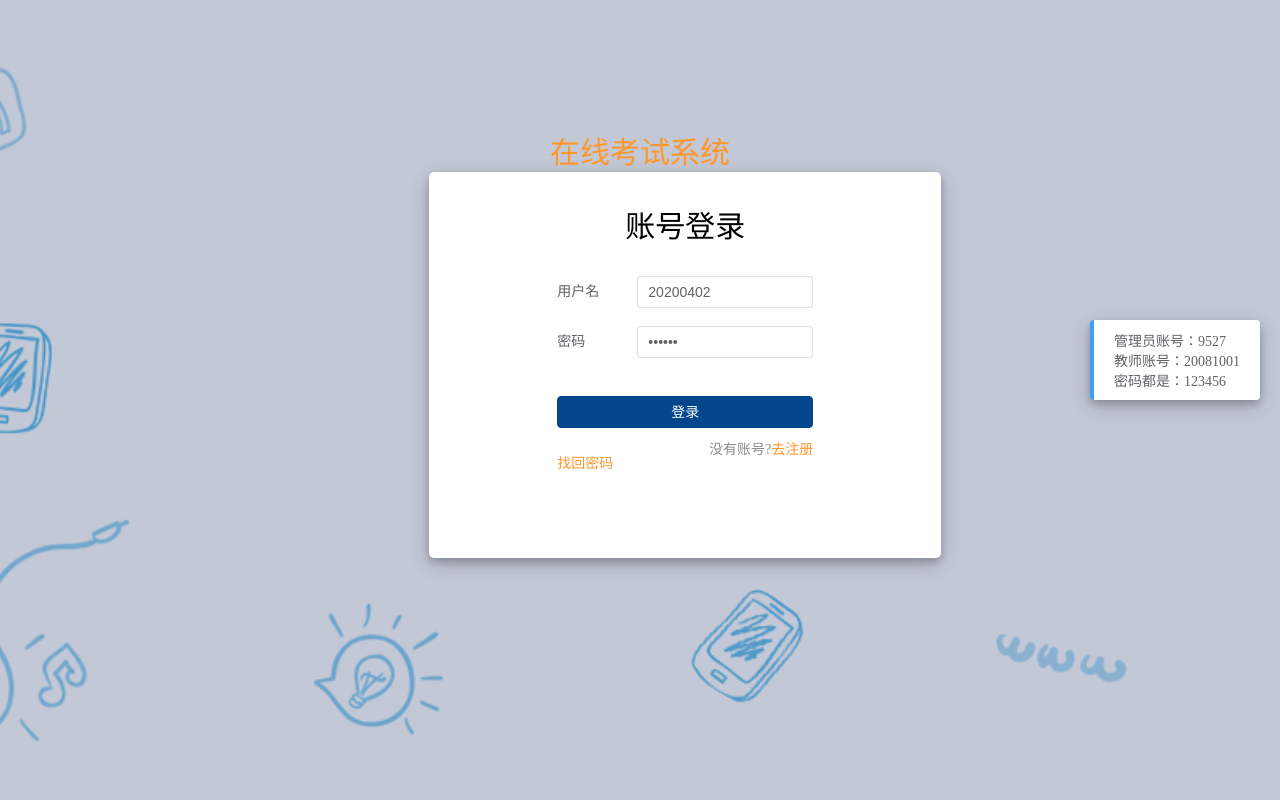
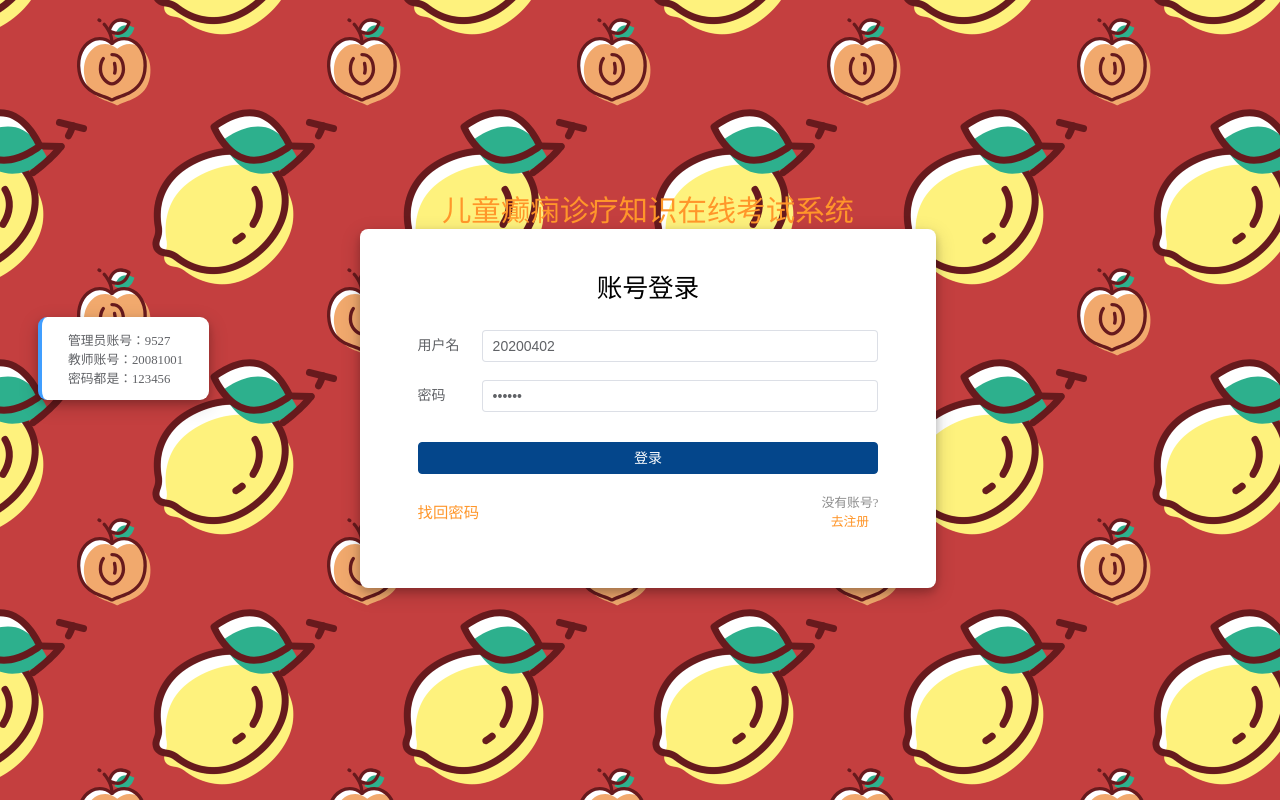
Before and after one commit to YangziDan/examsystem, a Vue app: page / in a window 1280 px wide. Built offline with nearby package versions, Linux system fonts and the light colour scheme.

Commit message:
在App.vue中增加了一些全局css 优化了HomeView

```diff
--- a/src/App.vue
+++ b/src/App.vue
@@ -4,5 +4,46 @@ import {RouterLink, RouterView} from 'vue-router'
 <template>
   <RouterView/>
 </template>
-<style scoped>
+<style>
+/*以下是一些可以被引用的全局css*/
+
+.h3Title{
+  font-size: 4.2vw;
+  font-weight: bold;
+}
+.comFont{
+  font-size: 1.2vw;
+}
+
+.h4Title{
+  font-size: 3.4vw;
+  font-weight: bold;
+}
+.h2Title{
+  font-size: 5vw;
+  font-weight: bold;
+}
+.h2WhiteTitle{
+  font-size: 5vw;
+  font-weight: lighter;
+  color: white;
+}
+.score{
+  color: darkorange;
+  font-weight: 800;
+  font-size: 3.6vw;
+}
+.bannerText{
+  font-size: 3.4vw;
+  color: #666666;
+}
+.bannerText2{
+  font-size: 3.4vw;
+  color: #888888;
+}
+.linkText{
+  font-size: 3vw;
+  color: #c79868;
+  font-weight: bold;
+}
 </style>
--- a/src/views/HomeView.vue
+++ b/src/views/HomeView.vue
@@ -55,17 +55,17 @@ function clickTag(key) {
 </script>
 
 <template>
-  <div id="login" style="height: 90vh">
+  <div id="login" style="height: 90vh;width: 100vw">
     <div class="bg"></div>
-    <el-row class="main-container">
-      <el-col :lg="8" :xs="16" :md="10" :span="10">
+    <el-row class="main-container" >
+      <el-col>
         <div class="top">
-          <i class="iconfont icon-kaoshi"></i><span class="title">在线考试系统</span>
+          <i class="iconfont icon-kaoshi"></i><span class="title">儿童癫痫诊疗知识在线考试系统</span>
         </div>
         <div class="bottom">
           <div class="container">
             <p class="title">账号登录</p>
-            <el-form :label-position="labelPosition" label-width="80px" :model="formLabelAlign">
+            <el-form label-position="left" label-width="5vw"  :model="formLabelAlign" >
               <el-form-item label="用户名">
                 <el-input v-model.number="formLabelAlign.username" placeholder="请输入用户名"></el-input>
               </el-form-item>
@@ -77,10 +77,10 @@ function clickTag(key) {
               </div>
               <div></div>
               <div class="options">
-                <p class="find"><a href="javascript:;">找回密码</a></p>
+                <p class="find"><a href="javascript:;" class="comFont">找回密码</a></p>
                 <div class="register">
                   <span>没有账号?</span>
-                  <span><a href="javascript:;">去注册</a></span>
+                  <span style="display: flex;justify-content: center;align-items: center"><a href="javascript:;">去注册</a></span>
                 </div>
               </div>
             </el-form>
@@ -99,11 +99,11 @@ function clickTag(key) {
 
 <style scoped>
 .remind {
-  border-radius: 4px;
-  padding: 10px 20px;
+  border-radius: 9px;
+  padding: 1vw 2vw;
   display: flex;
   position: fixed;
-  right: 20px;
+  left: 3vw;
   bottom: 50%;
   flex-direction: column;
   color: #606266;
@@ -113,8 +113,8 @@ function clickTag(key) {
 }
 
 .container {
-  margin-bottom: 32px;
-  width: 20vw;
+  margin: 1vw 0 1vw 0;
+  width: 80%;
 }
 a:link {
   color: #ff962a;
@@ -122,9 +122,14 @@ a:link {
 }
 
 #login {
-  font-size: 14px;
+  display: flex;
+  justify-content: center;
+  align-items: center;
+  font-size: 1vw;
   color: #000;
   background-color: #fff;
+  width: 100vw;
+  height: 100vh;
 }
 
 #login .bg {
@@ -134,55 +139,66 @@ a:link {
   width: 100vw;
   overflow-y: auto;
   height: 100vh;
-  background: url('src/assets/img/loginbg.png') center top / cover no-repeat;
+  background: url('src/assets/background/pattern.png') ;
   background-color: #b6bccdd1 !important;
 }
 
-#login .main-container {
+.main-container {
   display: flex;
   justify-content: center;
   align-items: center;
+  width: 45vw;
+  height: 100vh;
+  margin: 0 0 0 0;
 }
 
 #login .main-container .top {
-  margin-top: 100px;
-  font-size: 30px;
+  margin-top: 1vw;
+  font-size: 3vw;
   color: #ff962a;
   display: flex;
   justify-content: center;
+  align-items: center;
+
 }
 
 #login .top .icon-kaoshi {
-  font-size: 80px;
+  font-size: 2vw;
 }
 
 #login .top .title {
-  margin-top: 20px;
+  margin-top: 2vw;
+  font-size: 2.3vw;
+  display: flex;
+  justify-content: center;
+  align-items: center;
+
 }
 
-#login .bottom {
+.bottom {
   display: flex;
   justify-content: center;
   background-color: #fff;
-  border-radius: 5px;
-  width: 40vw;
+  border-radius: 8px;
   box-shadow: 0 4px 8px 0 rgba(0, 0, 0, 0.2), 0 6px 20px 0 rgba(0, 0, 0, 0.19);
+  margin: 0 0 0 0;
+  padding: 0 0 0 0;
 }
 
-#login .bottom .title {
+.bottom .title {
   text-align: center;
-  font-size: 30px;
+  font-size: 2vw;
 }
 
 .bottom .container .title {
-  margin: 30px 0;;
+  margin: 2vw 0;;
 }
 
 .bottom .submit .row-login {
   width: 100%;
   background-color: #04468b;
   border-color: #04468b;
-  margin: 20px 0 10px 0;
+  margin: 1vw 0 1vw 0;
   padding: 15px 20px;
 }
 
@@ -205,4 +221,11 @@ a:link {
 .bottom .options .register span:nth-child(1) {
   color: #8C8C8C;
 }
+.register{
+  display: flex;
+  justify-content: center;
+  align-items: center;
+  flex-direction: column;
+}
+
 </style>
```
Also changed, not shown: src/assets/background/pattern.png (added), 1 other file (tests, documents, lock files or other folders).
